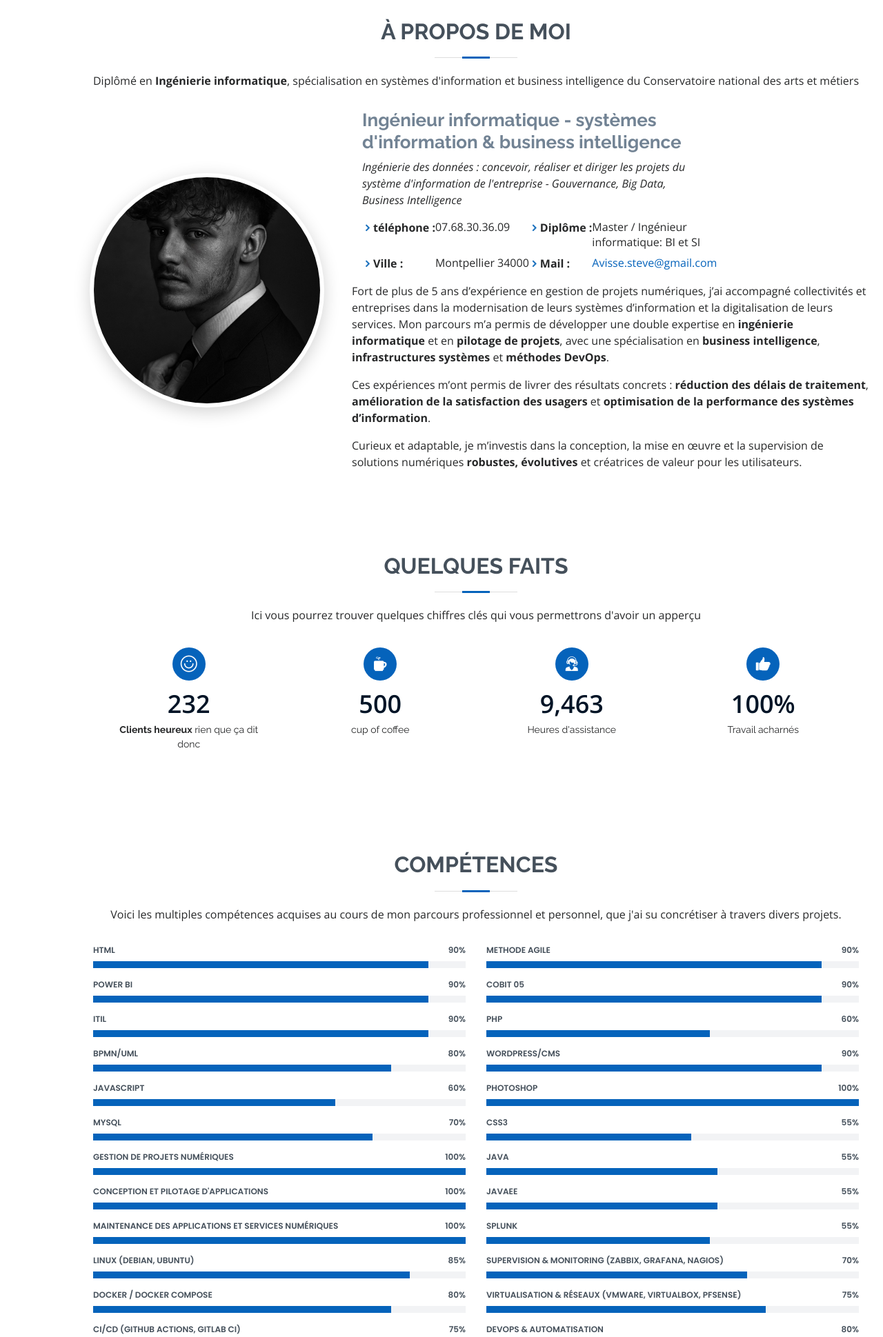
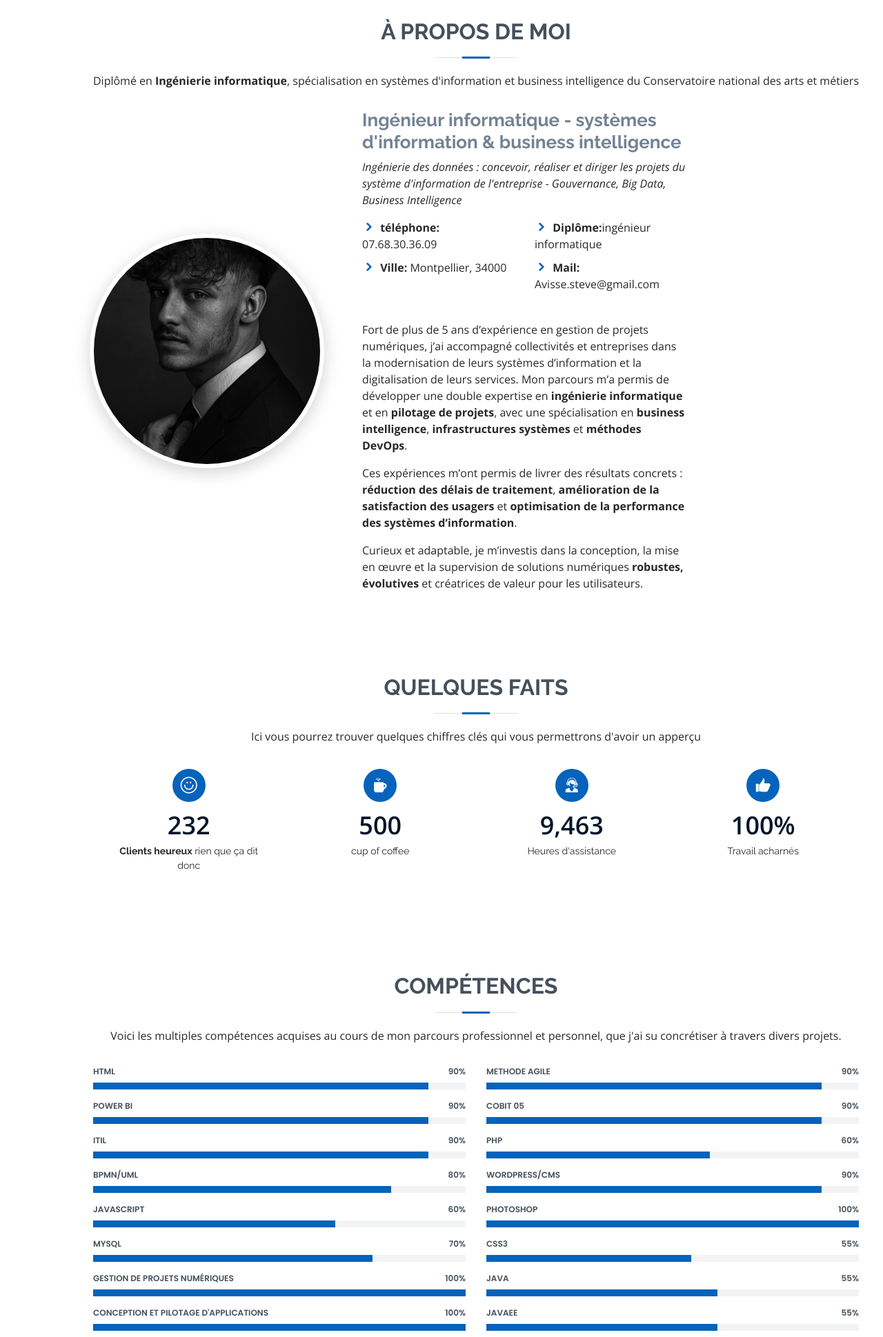
Before and after one commit to avisse/site-chants, a PHP site: page / in a window 1280 px wide. Shown: the part 833-2772 px from the top of the page at 69% size. Run offline with PHP 8.4, Linux system fonts and the light colour scheme; some libraries are stand-ins or nearby versions.

Commit message:
test test
ste

```diff
--- a/assets/css/style.css
+++ b/assets/css/style.css
@@ -87,22 +87,6 @@
   }
 }
 
-.about-grid{
-  display: grid;
-  grid-template-columns: 1rem max-content 1fr  1rem max-content 1fr; /* 2 blocs par ligne */
-  column-gap: .6rem 1.2rem;
-  row-gap: .45rem;
-  align-items: start;
-}
-.about-grid i{ margin-top:.25rem; color:#1e73be; }
-.about-grid .label{ font-weight:700; white-space:nowrap; }
-.about-grid .value{ line-height:1.4; }
-.nowrap{ white-space:nowrap; }
-
-@media (max-width: 991.98px){
-  .about-grid{ grid-template-columns: 1rem max-content 1fr; } /* 1 bloc/ligne sur mobile */
-  .nowrap{ white-space:normal; }
-}
 
 /*--------------------------------------------------------------
 # Preloader
--- a/index.html
+++ b/index.html
@@ -100,16 +100,27 @@
     Ingénierie des données : concevoir, réaliser et diriger les projets du système d'information de l'entreprise - Gouvernance, Big Data, Business Intelligence
   </p>
 
-  <div class="about-grid">
-    <i class="icofont-rounded-right"></i><div class="label">téléphone&nbsp;:</div><div class="value nowrap">07.68.30.36.09</div>
-    <i class="icofont-rounded-right"></i><div class="label">Diplôme&nbsp;:</div><div class="value">Master / Ingénieur informatique: BI et SI</div>
+       <div class="row">
+              <div class="col-lg-6">
+                <ul>
 
-    <i class="icofont-rounded-right"></i><div class="label">Ville&nbsp;:</div><div class="value nowrap">Montpellier 34000</div>
-    <i class="icofont-rounded-right"></i><div class="label">Mail&nbsp;:</div><div class="value nowrap">
-      <a href="mailto:Avisse.steve@gmail.com">Avisse.steve@gmail.com</a>
-    </div>
-  </div>
-</div>
+                  <li><i class="icofont-rounded-right"></i> <strong>téléphone:</strong> 07.68.30.36.09</li>
+                  <li><i class="icofont-rounded-right"></i> <strong>Ville:</strong> Montpellier, 34000 </li>
+                </ul>
+              </div>
+              <div class="col-lg-6">
+                <ul>
+
+                  <li><i class="icofont-rounded-right"></i> <strong>Diplôme:</strong>ingénieur informatique</li>
+                  <li><i class="icofont-rounded-right"></i> <strong>Mail:</strong> Avisse.steve@gmail.com</li>
+                </ul>
+              </div>
+            </div>
+
+
+
+
+
     <!-- saut de ligne demandé -->
     <div class="mt-3"></div>
 
```
